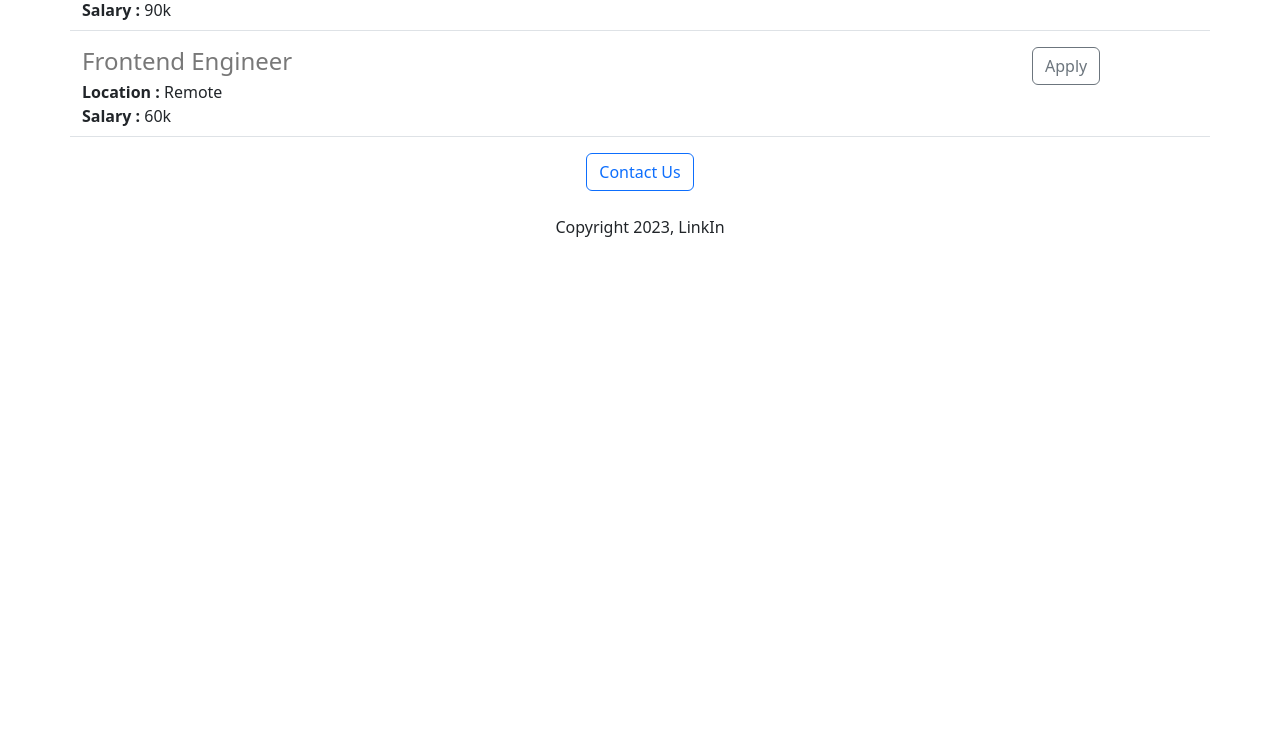
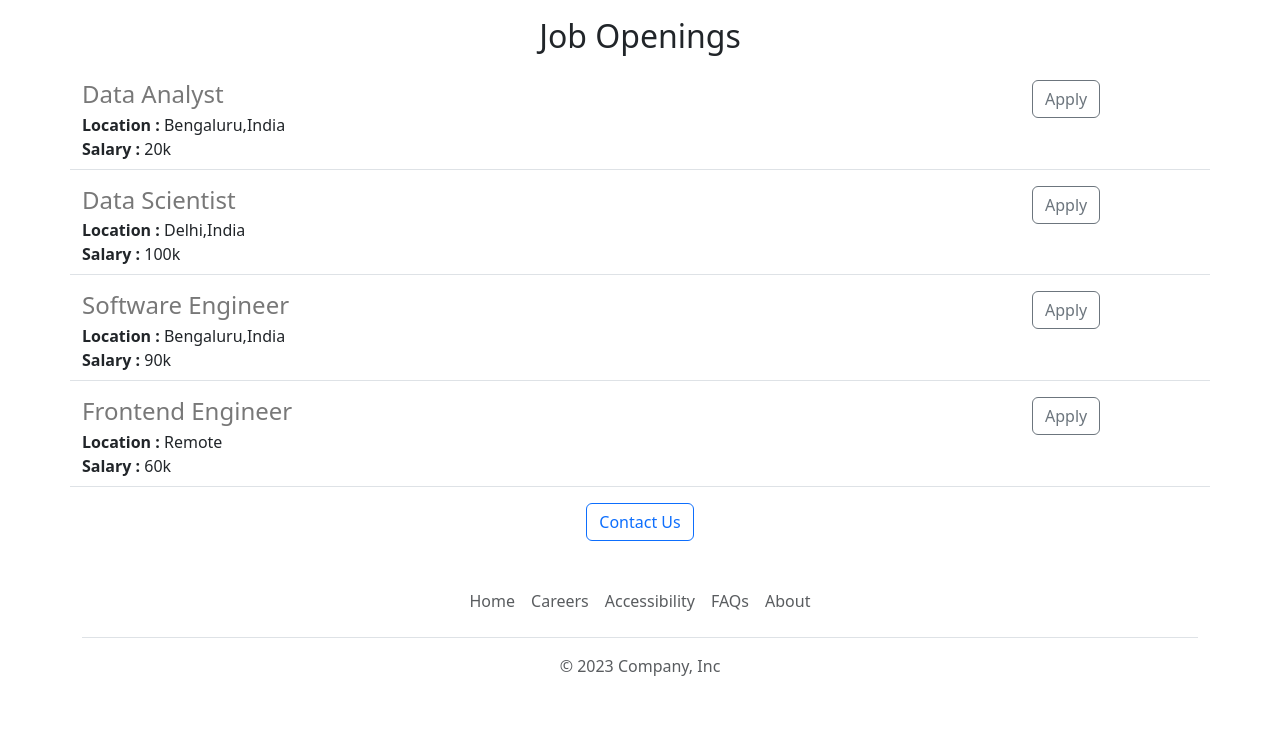
Before and after one commit to jojangandha-saha/job_career_portal, a Flask app: page / in a window 1280 px wide. Shown: the part 985-1719 px from the top of the page. Before the commit the page ends 1222 px from the top, so only its background shows below. Run offline with Flask 3, Linux system fonts and the light colour scheme.

Commit message:
updated funcitionality and accessibliy

```diff
--- /dev/null
+++ b/templates/footer.html
@@ -0,0 +1,10 @@
+<footer class="py-3 my-4">
+  <ul class="nav justify-content-center border-bottom pb-3 mb-3">
+    <li class="nav-item"><a href="#" class="nav-link px-2 text-body-secondary">Home</a></li>
+    <li class="nav-item"><a href="#" class="nav-link px-2 text-body-secondary">Careers</a></li>
+    <li class="nav-item"><a href="#" class="nav-link px-2 text-body-secondary">Accessibility</a></li>
+    <li class="nav-item"><a href="#" class="nav-link px-2 text-body-secondary">FAQs</a></li>
+    <li class="nav-item"><a href="#" class="nav-link px-2 text-body-secondary">About</a></li>
+  </ul>
+  <p class="text-center text-body-secondary">© 2023 Company, Inc</p>
+</footer>
--- a/templates/home.html
+++ b/templates/home.html
@@ -26,6 +26,7 @@
      width: 100%;
      height: 360px;
      object-fit: cover;
+     margin-bottom : 16px;
    }
    /* h2{
      font-family: roboto;
@@ -47,11 +48,20 @@
  </style>
 </head>
 <body>
+  {% include 'nav.html' %}
+   <img src="./static/hero-bg.jpg" class ="img-fluid"id ="banner" alt ="hero-img" style = "border-radius : 5px;">
   <div class="container">
     <h1 class="text-center mt-2 mb-4">{{company_name}} Careers</h1>
-    <img src="./static/hero-bg.jpg" class ="img-fluid"id ="banner" alt ="hero-img" style = "border-radius : 5px;">
+     <p class="lead">Lorem ipsum dolor sit amet, consectetur adipiscing elit, sed do eiusmod tempor incididunt ut labore et dolore magna aliqua. Et malesuada fames ac turpis egestas. Amet porttitor eget dolor morbi non. Sem et tortor consequat id porta. Ut ornare lectus sit amet est.  </p>
     <h2 class="text-center">About LinkIn</h2>
+    <div class="row" style ="margin-bottom : 10px;">
+      <div class="col-md-7">
     <p class="lead">Lorem ipsum dolor sit amet, consectetur adipiscing elit, sed do eiusmod tempor incididunt ut labore et dolore magna aliqua. Praesent semper feugiat nibh sed pulvinar proin. Et malesuada fames ac turpis egestas. Amet porttitor eget dolor morbi non. Sem et tortor consequat id porta. Ut ornare lectus sit amet est. Pellentesque massa placerat duis ultricies lacus sed turpis tincidunt. Sed arcu non odio euismod. Id interdum velit laoreet id donec ultrices tincidunt arcu. Purus ut faucibus pulvinar elementum integer enim neque.</p>
+      </div>
+      <div  class = " d-none d-md-block col-md-5">
+      <img src ="./static/people.jpg" style ="height : 320px; margin-bottom : 10px; border-radius : 5px;">
+      </div>
+
     <h2 class="text-center mt-2 mb-4">Job Openings</h2>
     <div>
    <!-- flask provided template for dynamic data   ,list converted into string, passing dynamic data-->
@@ -62,10 +72,9 @@
     </div>
     <div class="text-center">
       <button class="btn btn-outline-primary">Contact Us</button>
-      <p class ="mt-4">Copyright 2023, LinkIn</p>
     </div>
 
   </div>
-
+ {% include 'footer.html' %}
 </body>
 </html>
--- a/templates/jobitem.html
+++ b/templates/jobitem.html
@@ -12,8 +12,8 @@
   </div>
   {% endif %}
 </div>
-  <div class="col-2">
-  <button type="button" class="btn btn-outline-secondary">Apply</button>
+  <div class="col-2 padding-right : 16px">
+  <a href ="mailto:hello@linkin.com?subject='Application for {{job['title']}}'" type="button" class="btn btn-outline-secondary">Apply</a>
 </div>
 
 </div>
--- /dev/null
+++ b/templates/nav.html
@@ -0,0 +1,26 @@
+
+    <nav class="navbar navbar-expand-lg bg-body-tertiary shadow-sm fixed-top bg-white" style="background-color: #e3f2fd;">
+      <div class="container-fluid">
+        <a class="navbar-brand" href="#">LinkIn</a>
+        <button class="navbar-toggler" type="button" data-bs-toggle="collapse" data-bs-target="#navbarNav" aria-controls="navbarNav" aria-expanded="false" aria-label="Toggle navigation">
+          <span class="navbar-toggler-icon"></span>
+        </button>
+        <div class="collapse navbar-collapse" id="navbarNav">
+          <ul class="navbar-nav">
+            <li class="nav-item">
+              <a class="nav-link active" aria-current="page" href="#">Home</a>
+            </li>
+            <li class="nav-item">
+              <a class="nav-link" href="#">Features</a>
+            </li>
+            <li class="nav-item">
+              <a class="nav-link" href="#">Pricing</a>
+            </li>
+            <!-- <li class="nav-item">
+              <a class="nav-link disabled" aria-disabled="true">Disabled</a>
+            </li> -->
+          </ul>
+        </div>
+      </div>
+    </nav>
+<div style ="height : 56px;"></div>
```
Also changed, not shown: 2 other files.
